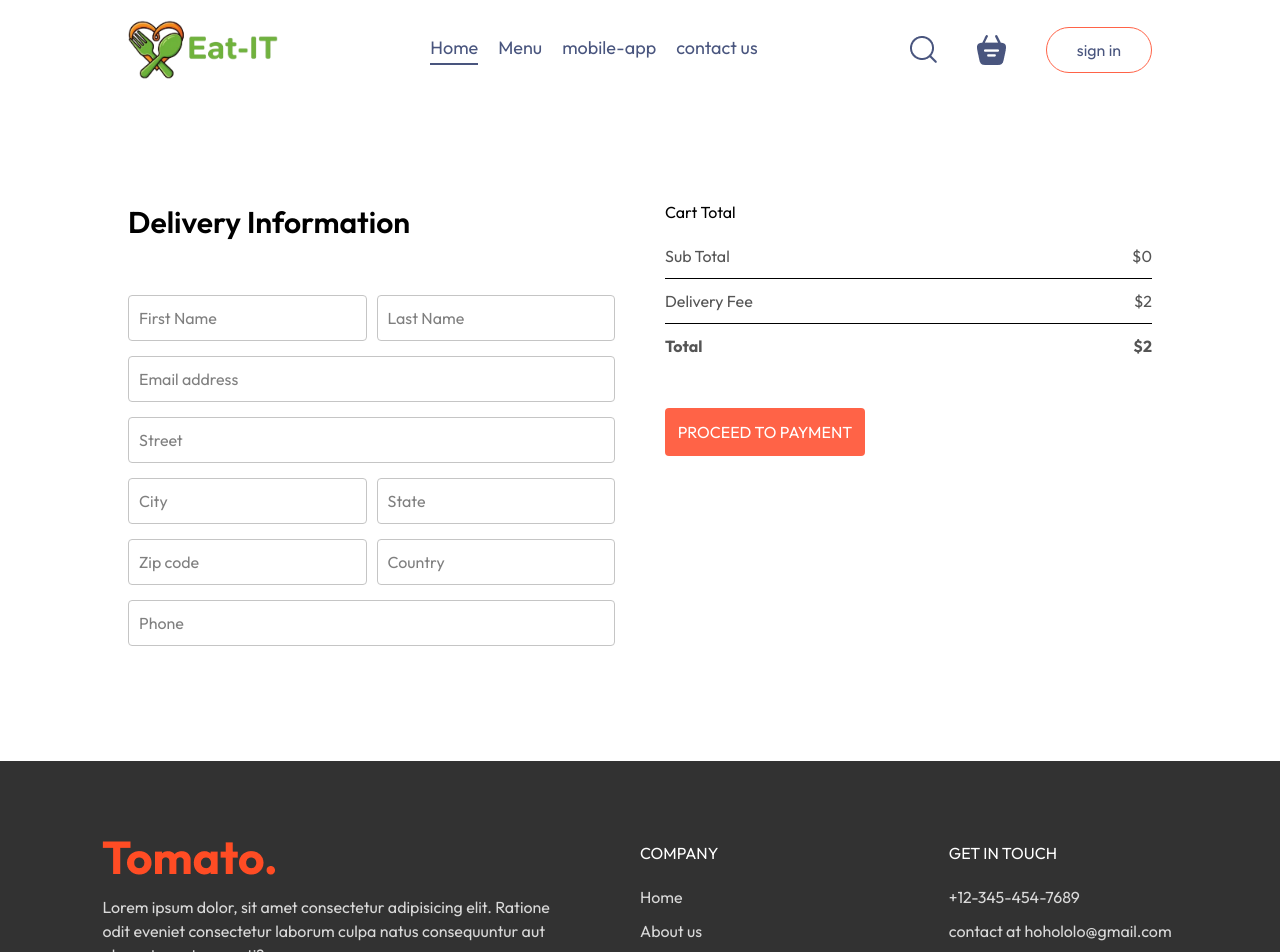
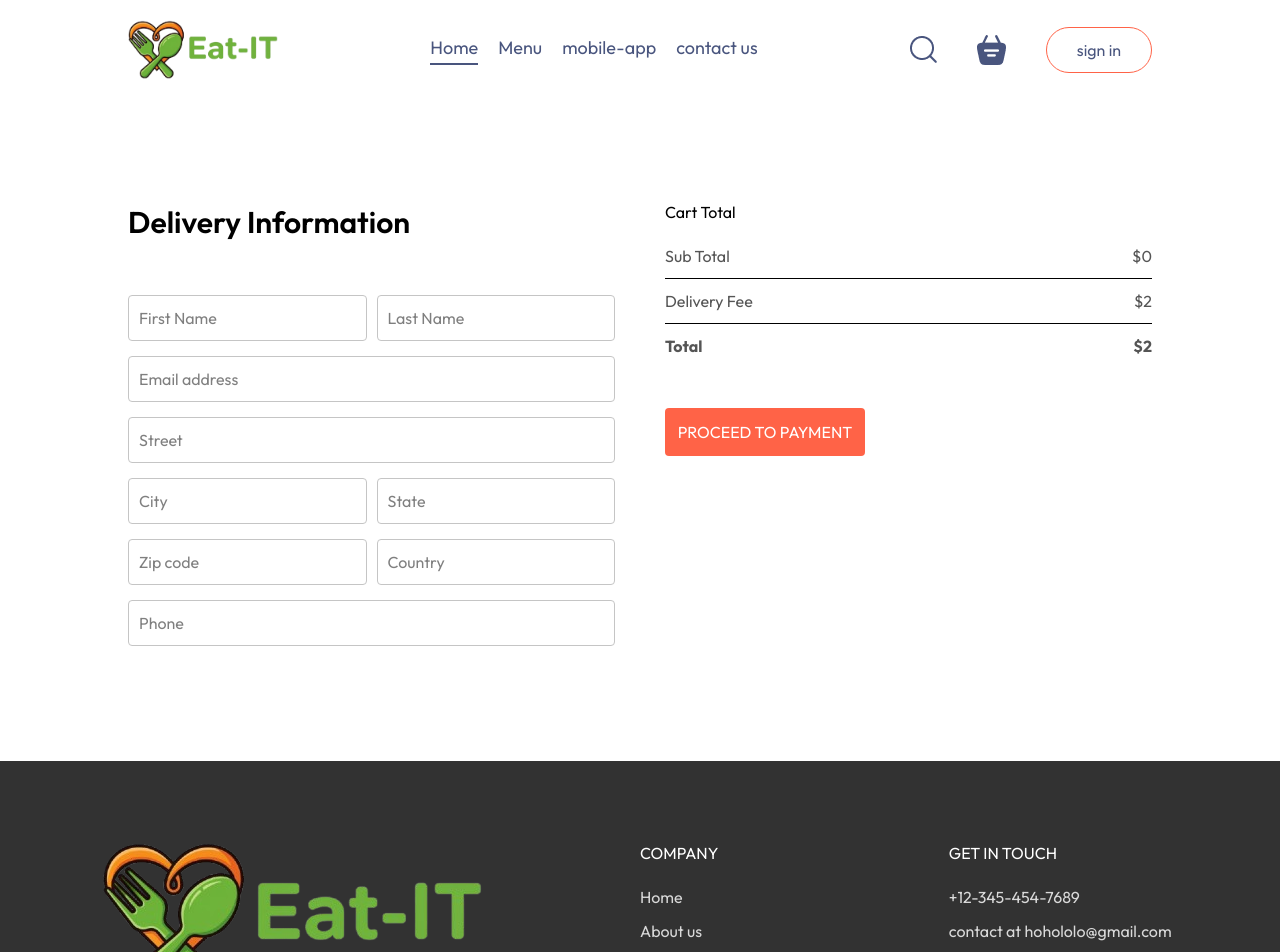
Before and after one commit to kuldeep-01/food_delivery, a React (Vite) app in the folder frontend/: page /order in a window 1280 px wide. Shown: the top 952 px of the page. Built offline with nearby package versions, Linux system fonts and the light colour scheme.

Commit message:
Update Footer.jsx

```diff
--- a/frontend/src/components/Footer/Footer.jsx
+++ b/frontend/src/components/Footer/Footer.jsx
@@ -7,7 +7,7 @@ const Footer = () => {
     <div className='footer' id='footer'>
         <div className="footer-content">
             <div className="footer-content-left">
-                <img src={assets.logo} alt="" />
+                <img src={assets.logo_logo} alt="" />
                 <p>Lorem ipsum dolor, sit amet consectetur adipisicing elit. Ratione odit eveniet consectetur laborum culpa natus consequuntur aut placeat amet corrupti?
                 </p>
                 <div className="footer-social-icon">
```
